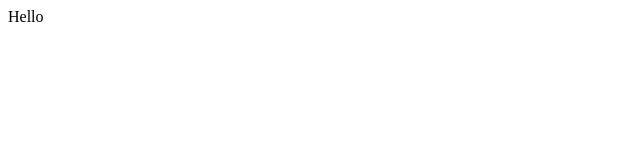
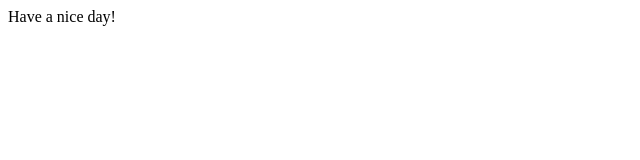
Before and after one commit to mohit-107/demo, a plain HTML site: page index.html in a window 1280 px wide. Shown: the full height of the page, 0-640 px from the left. Drawn offline with Linux system fonts and the light colour scheme.

Commit message:
Add Greeting

```diff
--- a/index.html
+++ b/index.html
@@ -3,9 +3,9 @@
 <head>
     <meta charset="UTF-8">
     <meta name="viewport" content="width=device-width, initial-scale=1.0">
-    <title>Document</title>
+    <title>Greeting</title>
 </head>
 <body>
-    Hello
+    Have a nice day!
 </body>
 </html>
```
